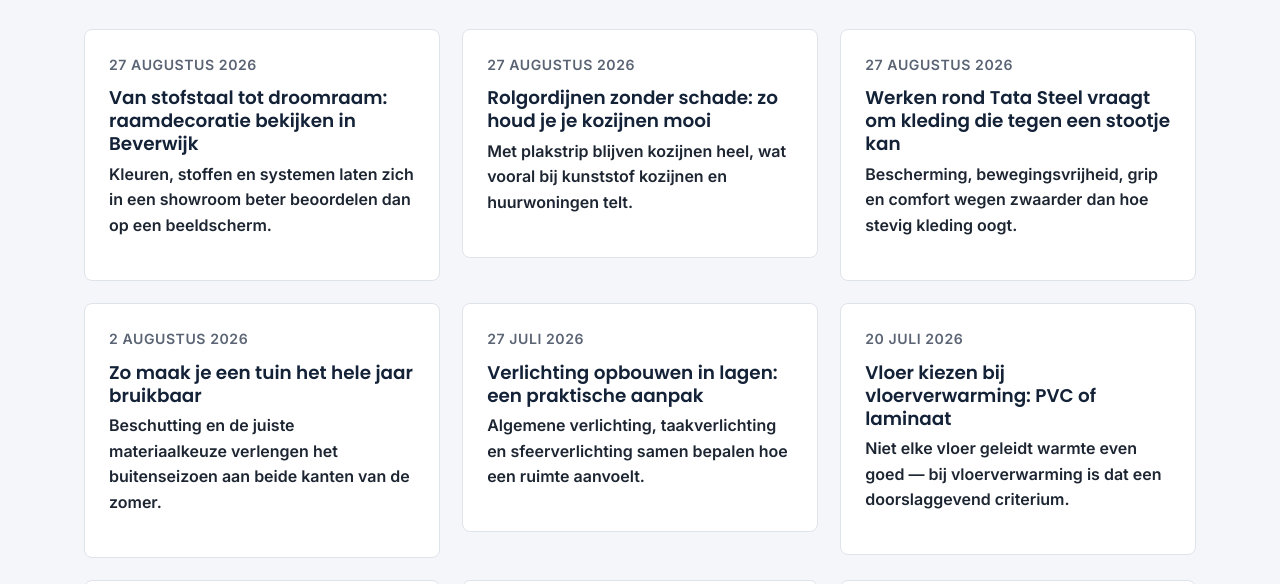
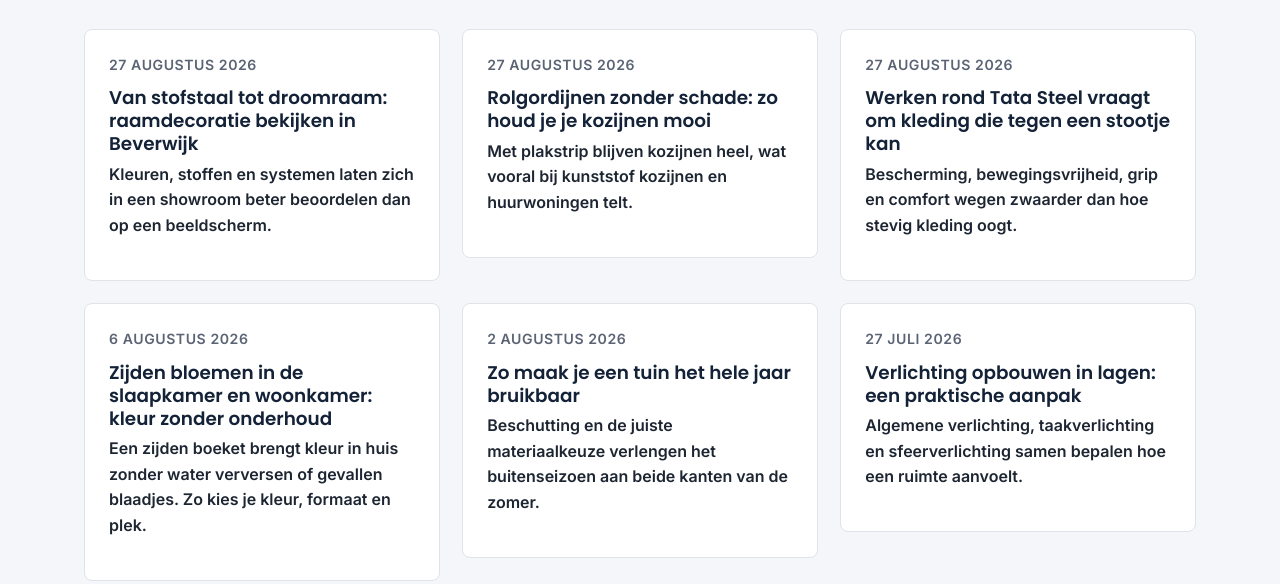
Before and after one commit to alexjknol-del/woonboulevardbeverwijk.nl, a plain HTML site: page nieuws/index.html in a window 1280 px wide. Shown: the part 216-800 px from the top of the page. Drawn offline with Linux system fonts and the light colour scheme.

Commit message:
Add article about silk flowers in bedroom and living room

```diff
--- a/nieuws/index.html
+++ b/nieuws/index.html
@@ -72,6 +72,14 @@
 <p>Bescherming, bewegingsvrijheid, grip en comfort wegen zwaarder dan hoe stevig kleding oogt.</p>
 </div>
 </a>
+
+        <a class="card-link" href="/nieuws/zijden-bloemen-slaapkamer-woonkamer/">
+          <div class="card">
+            <div class="article-meta">6 augustus 2026</div>
+            <h3>Zijden bloemen in de slaapkamer en woonkamer: kleur zonder onderhoud</h3>
+            <p>Een zijden boeket brengt kleur in huis zonder water verversen of gevallen blaadjes. Zo kies je kleur, formaat en plek.</p>
+          </div>
+        </a>
 
         <a class="card-link" href="/nieuws/tuin-langer-bruikbaar-maken/">
           <div class="card">
```
